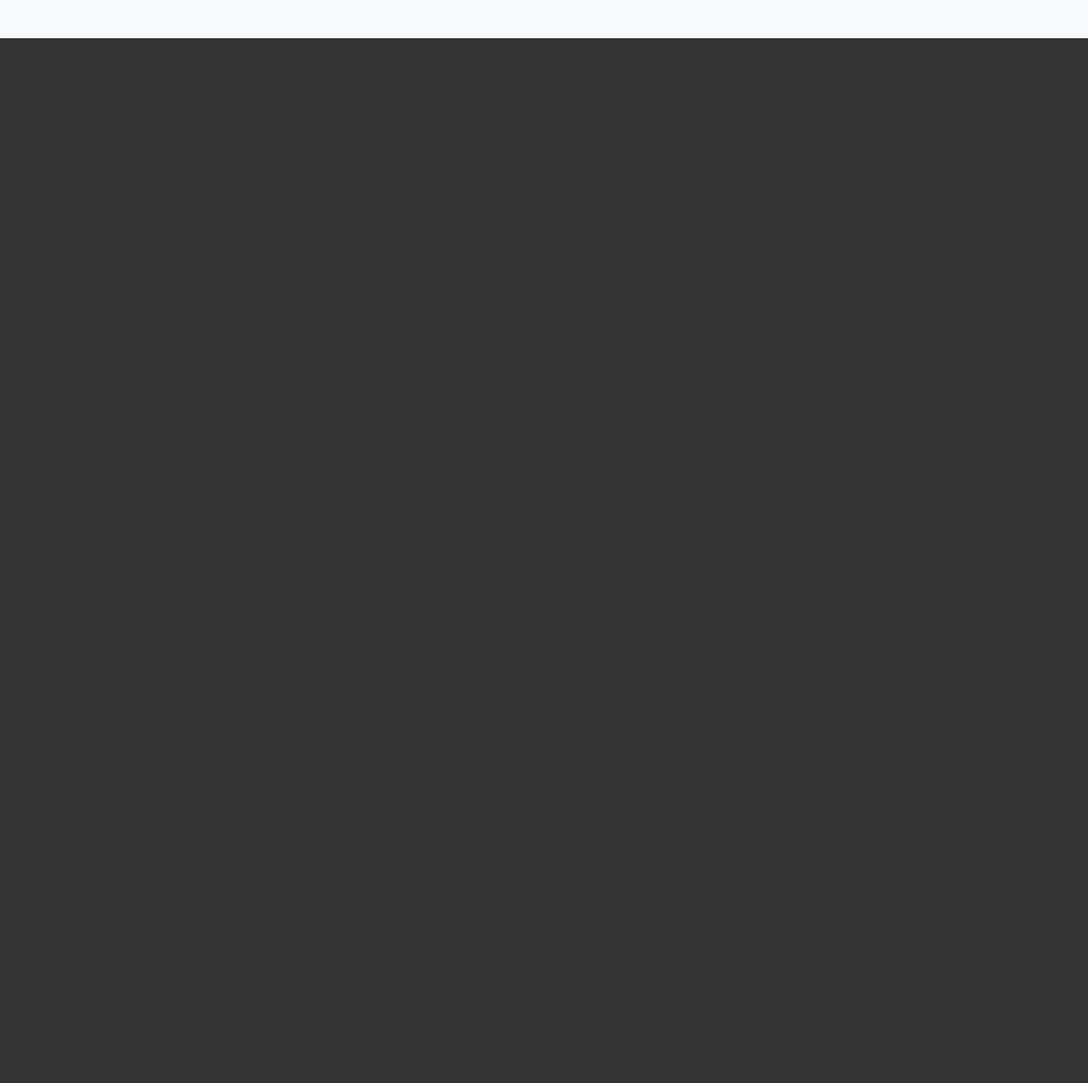
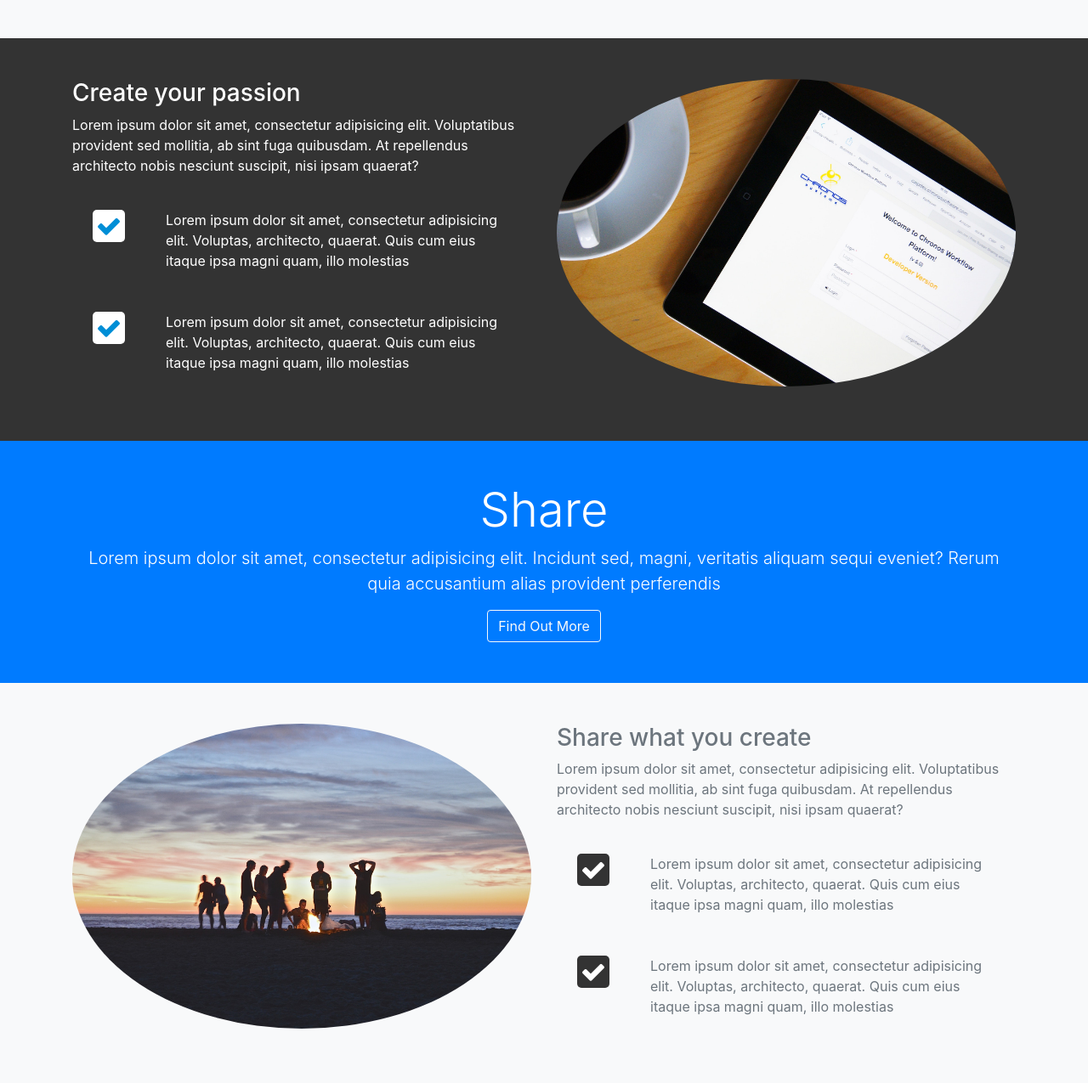
Before and after one commit to Charpell/5-Projects-on-Bootstrap4, a website: page src/index.html in a window 1280 px wide. Shown: the part 1412-2687 px from the top of the page at 85% size. Before the commit the page ends 1457 px from the top, so only its background shows below. Drawn offline with nearby package versions, Linux system fonts and the light colour scheme; files that its build step writes are made by us from their sources.

Commit message:
Create and Share Section

```diff
--- a/src/index.html
+++ b/src/index.html
@@ -149,6 +149,84 @@
       </div>
     </section>
 
+  <!-- CREATE SECTION -->
+  <section id="create-section" class="py-5">
+    <div class="container">
+      <div class="row">
+        <div class="col-md-6">
+          <h3>Create your passion</h3>
+          <p>Lorem ipsum dolor sit amet, consectetur adipisicing elit. Voluptatibus provident sed mollitia, ab sint fuga quibusdam. At repellendus architecto nobis nesciunt suscipit, nisi ipsam quaerat?</p>
+          <div class="d-flex flex-row">
+            <div class="p-4 align-self-start">
+              <i class="fa fa-check"></i>
+            </div>
+            <div class="p-4 align-self-end">
+              Lorem ipsum dolor sit amet, consectetur adipisicing elit. Voluptas, architecto, quaerat. Quis cum eius itaque ipsa magni quam, illo molestias
+            </div>
+          </div>
+
+          <div class="d-flex flex-row">
+            <div class="p-4 align-self-start">
+              <i class="fa fa-check"></i>
+            </div>
+            <div class="p-4 align-self-end">
+              Lorem ipsum dolor sit amet, consectetur adipisicing elit. Voluptas, architecto, quaerat. Quis cum eius itaque ipsa magni quam, illo molestias
+            </div>
+          </div>
+        </div>
+        <div class="col-md-6">
+          <img src="img/create-section1.jpg" alt="" class="img-fluid mb-3 rounded-circle">
+        </div>
+      </div>
+    </div>
+  </section>
+
+  <!-- SHARE HEAD -->
+  <section id="share-head-section" class="bg-primary">
+      <div class="container">
+        <div class="row">
+          <div class="col text-center">
+            <div class="py-5">
+              <h1 class="display-4">Share</h1>
+              <p class="lead">Lorem ipsum dolor sit amet, consectetur adipisicing elit. Incidunt sed, magni, veritatis aliquam sequi eveniet? Rerum quia accusantium alias provident perferendis</p>
+              <a href="#" class="btn btn-outline-light">Find Out More</a>
+            </div>
+          </div>
+        </div>
+      </div>
+    </section>
+
+    <!-- SHARE SECTION -->
+  <section id="share-section" class="py-5 bg-light text-muted">
+    <div class="container">
+      <div class="row">
+        <div class="col-md-6">
+          <img src="img/share-section1.jpg" alt="" class="img-fluid mb-3 rounded-circle">
+        </div>
+        <div class="col-md-6">
+          <h3>Share what you create</h3>
+          <p>Lorem ipsum dolor sit amet, consectetur adipisicing elit. Voluptatibus provident sed mollitia, ab sint fuga quibusdam. At repellendus architecto nobis nesciunt suscipit, nisi ipsam quaerat?</p>
+          <div class="d-flex flex-row">
+            <div class="p-4 align-self-start">
+              <i class="fa fa-check"></i>
+            </div>
+            <div class="p-4 align-self-end">
+              Lorem ipsum dolor sit amet, consectetur adipisicing elit. Voluptas, architecto, quaerat. Quis cum eius itaque ipsa magni quam, illo molestias
+            </div>
+          </div>
+
+          <div class="d-flex flex-row">
+            <div class="p-4 align-self-start">
+              <i class="fa fa-check"></i>
+            </div>
+            <div class="p-4 align-self-end">
+              Lorem ipsum dolor sit amet, consectetur adipisicing elit. Voluptas, architecto, quaerat. Quis cum eius itaque ipsa magni quam, illo molestias
+            </div>
+          </div>
+        </div>
+      </div>
+    </div>
+  </section>
 
   <script src='js/jquery.min.js'></script>
   <script src='js/popper.min.js'></script>
--- a/src/scss/style.scss
+++ b/src/scss/style.scss
@@ -55,3 +55,13 @@ body{
     font-size:$icon-size;
   }
 }
+
+#create-section{
+  .fa{
+    color:$primary-color;
+    background:#fff;
+    padding:4px;
+    border-radius:5px;
+    font-size:$icon-size;
+  }
+}
```
